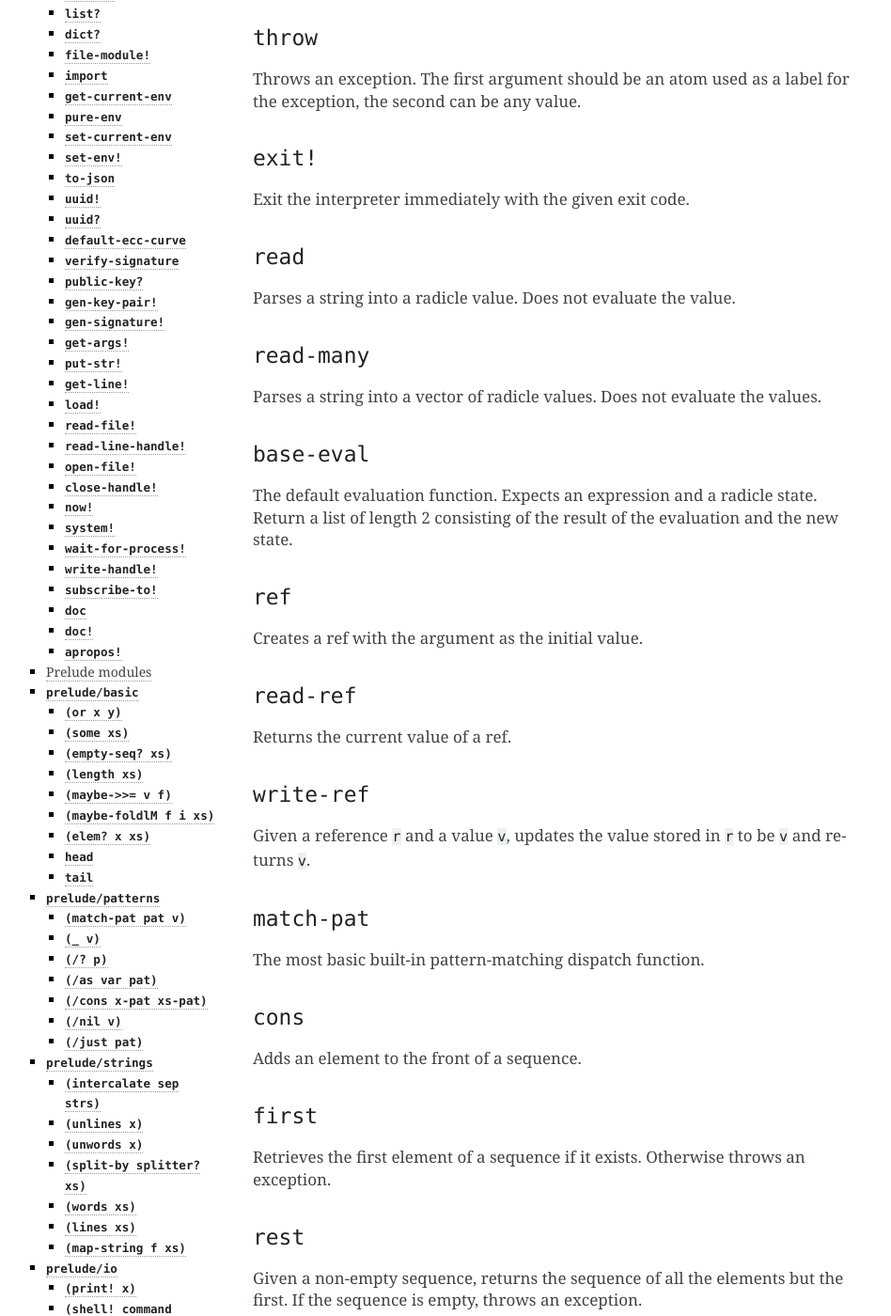
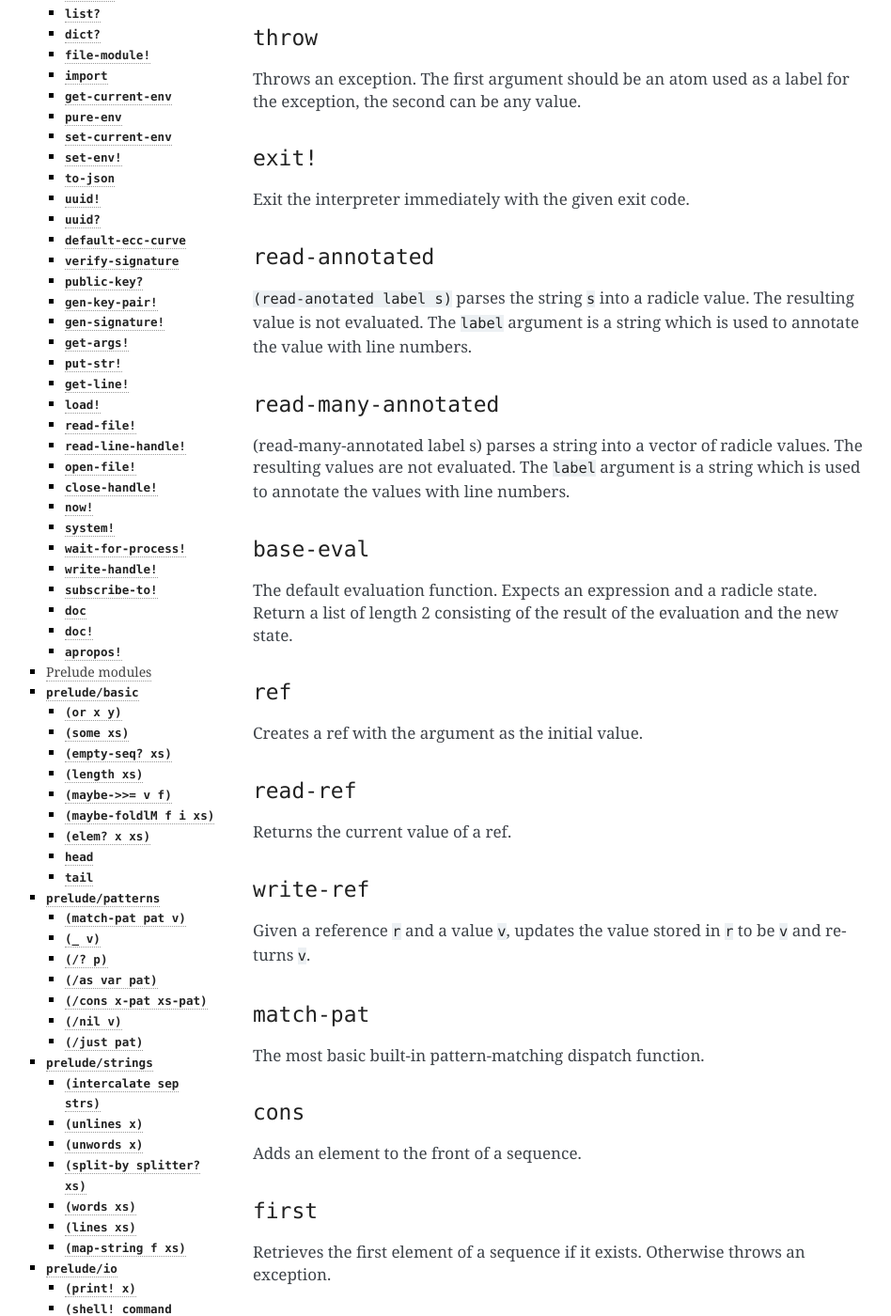
Before and after one commit to radicle-dev/radicle-alpha, a Sphinx documentation site: the page built from docs/source/reference.rst, in a window 1280 px wide and 1400 px high, scrolled down 1315 px. Shown: the whole window at 94% size, without its empty margins (151-1099 px from the left). Built offline with Sphinx 7.4.7, drawn with Linux system fonts in a browser that asks for light colours; pages that are not in the unit, such as notebooks, are missing from menus; some of the changed text lies outside the part shown.

Commit message:
Add a source tag parameter to `read` and `read-many` (#313)
Add a source argument to `read` and `read-many`.

- Which adds line number annotations.
- Deleted out-of-date and unused crypto code.

```diff
--- a/docs/source/reference.rst
+++ b/docs/source/reference.rst
@@ -69,16 +69,19 @@
 
 Exit the interpreter immediately with the given exit code.
 
-``read``
-~~~~~~~~
+``read-annotated``
+~~~~~~~~~~~~~~~~~~
 
-Parses a string into a radicle value. Does not evaluate the value.
+``(read-anotated label s)`` parses the string ``s`` into a radicle
+value. The resulting value is not evaluated. The ``label`` argument is a
+string which is used to annotate the value with line numbers.
 
-``read-many``
-~~~~~~~~~~~~~
+``read-many-annotated``
+~~~~~~~~~~~~~~~~~~~~~~~
 
-Parses a string into a vector of radicle values. Does not evaluate the
-values.
+(read-many-annotated label s) parses a string into a vector of radicle
+values. The resulting values are not evaluated. The ``label`` argument
+is a string which is used to annotate the values with line numbers.
 
 ``base-eval``
 ~~~~~~~~~~~~~
@@ -702,15 +705,20 @@
 
 Read a single line of input and interpret it as radicle data.
 
+``(read-file-value! file)``
+~~~~~~~~~~~~~~~~~~~~~~~~~~~
+
+Read a single radicle value from a file.
+
+``(read-file-values! file)``
+~~~~~~~~~~~~~~~~~~~~~~~~~~~~
+
+Read many radicle values from a file.
+
 ``(send-code! chain-id filename)``
 ~~~~~~~~~~~~~~~~~~~~~~~~~~~~~~~~~~
 
 Send code from a file to a remote chain.
-
-``(read-code! filename)``
-~~~~~~~~~~~~~~~~~~~~~~~~~
-
-Read code (as data) from a file. Returns a vector of expressions
 
 ``(shell-with-stdout! command to-write)``
 ~~~~~~~~~~~~~~~~~~~~~~~~~~~~~~~~~~~~~~~~~
--- a/reference-doc.yaml
+++ b/reference-doc.yaml
@@ -26,8 +26,8 @@
 - show
 - throw
 - exit!
-- read
-- read-many
+- read-annotated
+- read-many-annotated
 # Eval
 - base-eval
 # Refs
```
Also changed, not shown: 8 other files.
